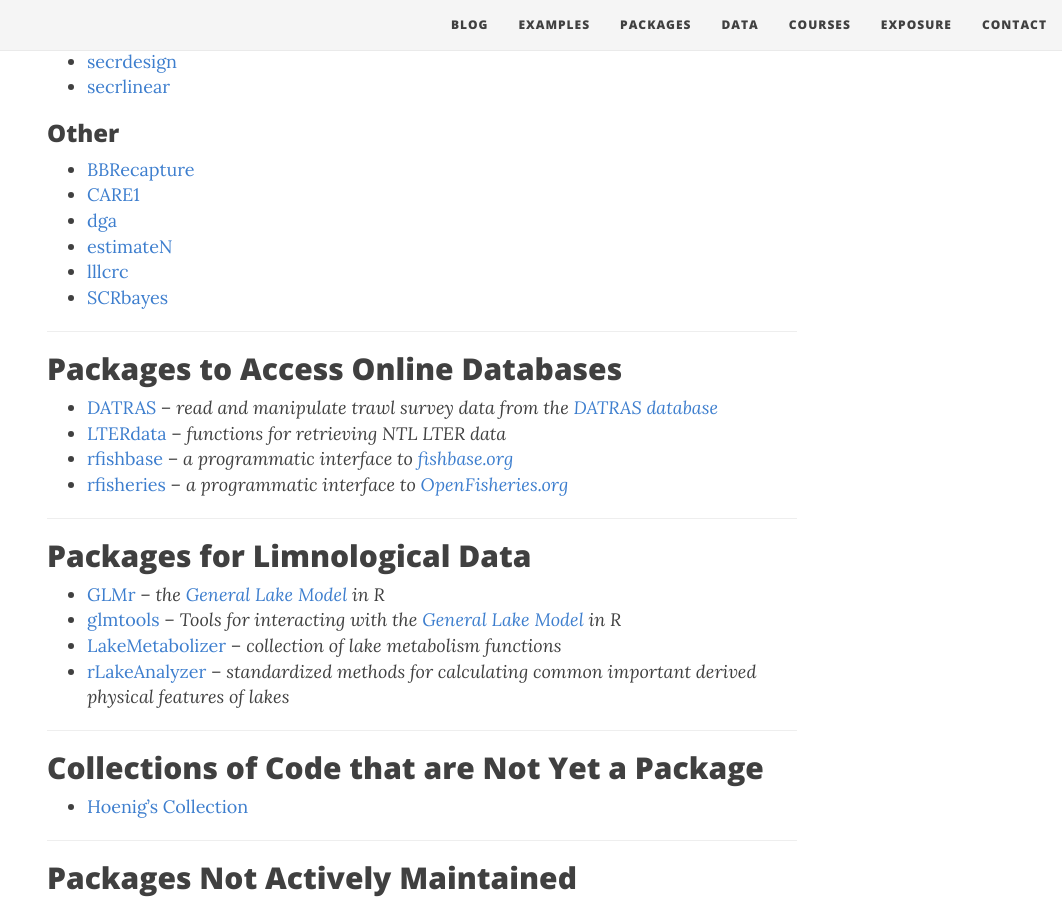
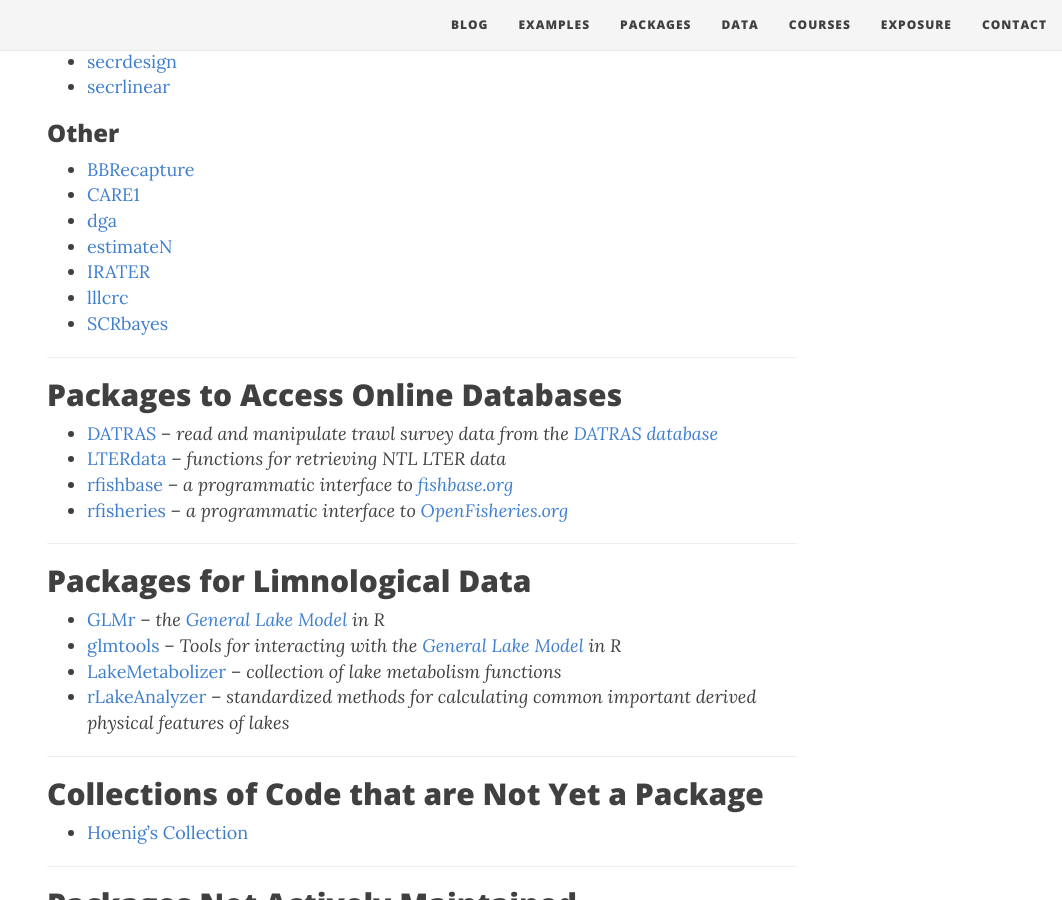
Before and after one commit to droglenc/fishR, a Jekyll site: the page built from packages.md, in a window 1280 px wide and 900 px high, scrolled down 2345 px. Shown: the whole window, without its empty margins (218-1280 px from the left). Built offline with Jekyll 4.4.1, drawn with Linux system fonts in a browser that asks for light colours; nearby versions of some CDN libraries.

Commit message:
Added IRATER package

```diff
--- a/packages.md
+++ b/packages.md
@@ -79,6 +79,7 @@
 * [CARE1](https://cran.r-project.org/web/packages/CARE1/index.html)
 * [dga](https://cran.r-project.org/web/packages/dga/index.html)
 * [estimateN](http://www.kent.ac.uk/smsas/personal/msr/estimateN.html)
+* [IRATER](https://cran.r-project.org/web/packages/IRATER/index.html)
 * [lllcrc](https://cran.r-project.org/web/packages/lllcrc/index.html)
 * [SCRbayes](https://sites.google.com/site/spatialcapturerecapture/scrbayes-r-package)
 
```
